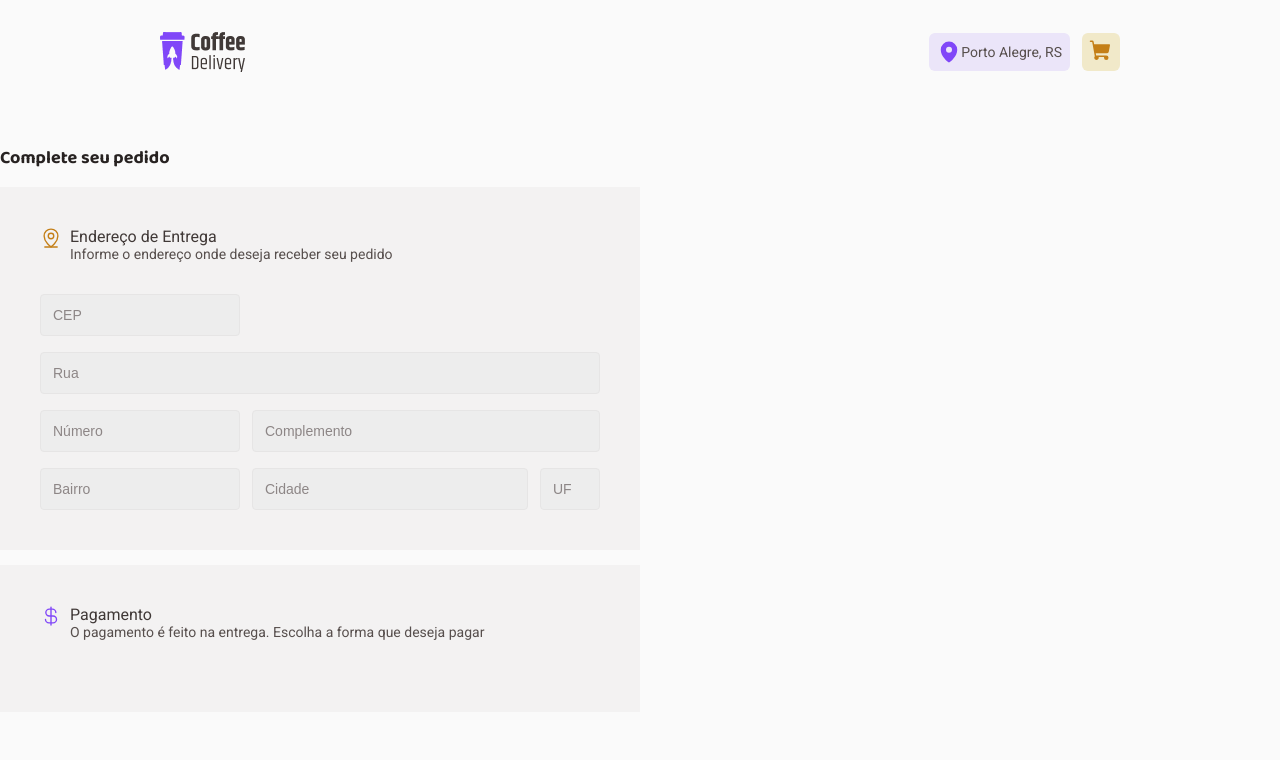
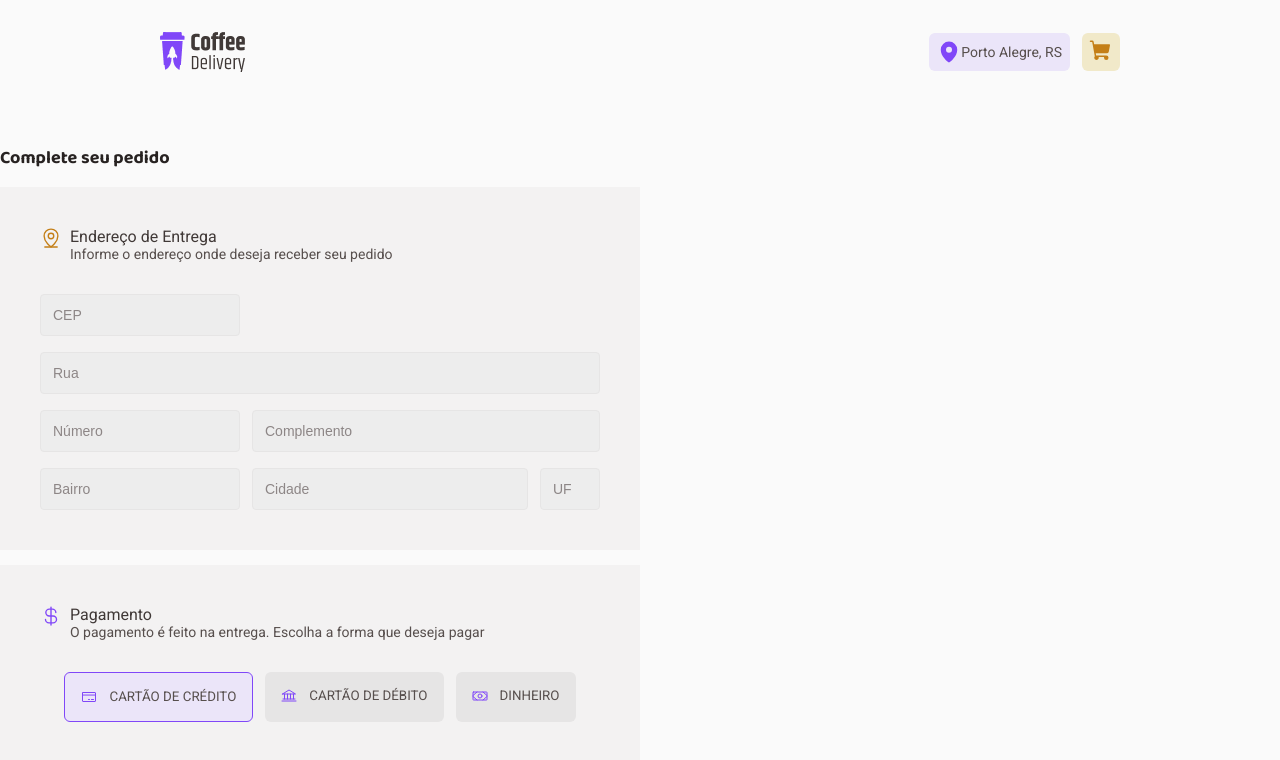
Before and after one commit to cborg2323/ignite-desafio-02-coffee-delivery, a React (Vite) app: page /checkout in a window 1280 px wide. Shown: the top 760 px of the page. Built offline with nearby package versions, Linux system fonts and the light colour scheme.

Commit message:
jsx endereco e pagamento ok

```diff
--- a/src/pages/Checkout/AddressForm/index.tsx
+++ b/src/pages/Checkout/AddressForm/index.tsx
@@ -1,4 +1,10 @@
-import { MapPinLine, CurrencyDollar } from 'phosphor-react'
+import {
+            MapPinLine,
+            CurrencyDollar,
+            CreditCard,
+            Bank,
+            Money,
+} from 'phosphor-react'
 import { AddressFormContainer } from "./styles";
 
 export function AddressForm() {
@@ -34,6 +40,23 @@ export function AddressForm() {
                         <p>O pagamento é feito na entrega. Escolha a forma que deseja pagar</p>
                     </div>
                 </div>
+
+                <div className="opcoes-pagamento">
+                    <button className="selected" >
+                        <CreditCard color="#8047F8" size={16} />
+                        CARTÃO DE CRÉDITO
+                    </button>
+
+                    <button>
+                        <Bank color="#8047F8" size={16} />
+                        CARTÃO DE DÉBITO
+                    </button>
+
+                    <button>
+                        <Money color="#8047F8" size={16} />
+                        DINHEIRO
+                    </button>
+                </div>
             </div>
         </AddressFormContainer>
     )
--- a/src/pages/Checkout/AddressForm/styles.ts
+++ b/src/pages/Checkout/AddressForm/styles.ts
@@ -89,6 +89,28 @@ export const AddressFormContainer = styled.div`
             }
         }
 
+        .opcoes-pagamento {
+            display: flex;
+            gap: 12px;
+            justify-content: center;
+
+            button {
+                border: 0;
+                display: flex;
+                gap: 12px;
+                background: ${props => props.theme['base-button']};
+                padding: 16px;
+                border-radius: 6px;
+
+                cursor: pointer;
+            }
+
+            .selected {
+                border: 1px solid ${props => props.theme['purple']};
+                background: ${props => props.theme['purple-light']};
+            }
+        }
+
 
     }
 
--- a/src/styles/global.ts
+++ b/src/styles/global.ts
@@ -16,7 +16,7 @@ export const GlobalStyle = createGlobalStyle`
         color: ${props => props.theme['base-title']};
     }
 
-    p, span {
+    p, span, button {
         font-family: 'Roboto', sans-serif;
         color: ${props => props.theme['base-text']};
     }
```
